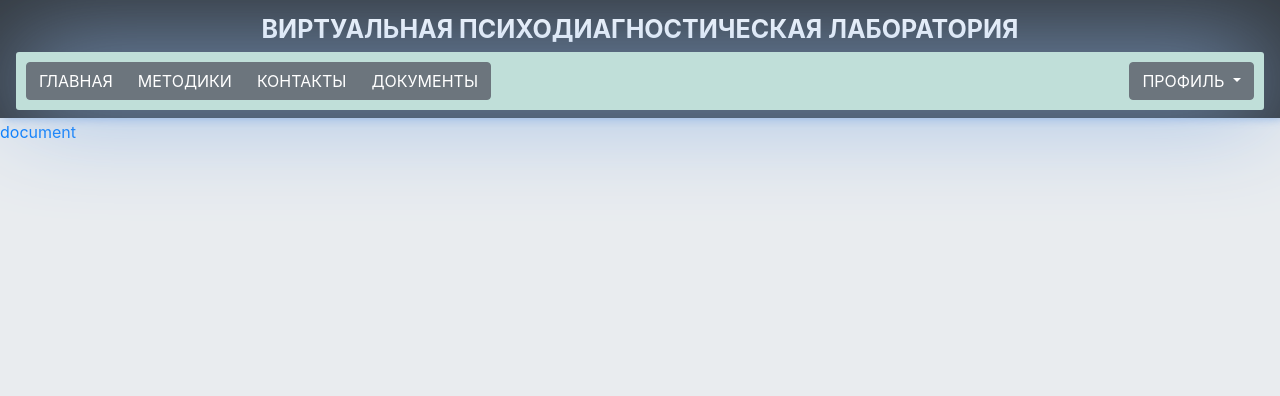
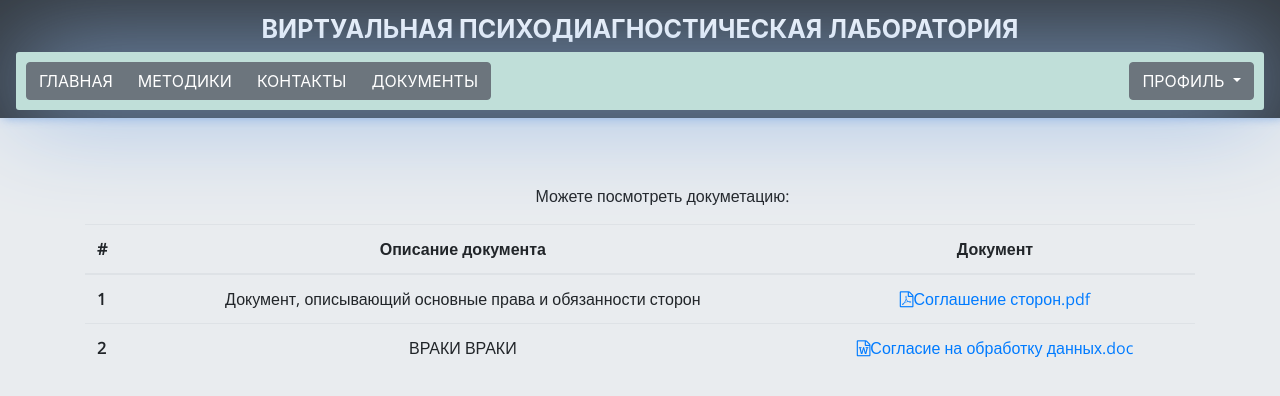
Before and after one commit to BolkunetsAlexandr/testLabCli, an Angular app: page /documents in a window 1280 px wide. Shown: the top 396 px of the page. Built offline with nearby package versions, Linux system fonts and the light colour scheme.

Commit message:
#11 commit

```diff
--- a/src/app/components/user/workspace/documentation/documentation.component.html
+++ b/src/app/components/user/workspace/documentation/documentation.component.html
@@ -1 +1,23 @@
-<a *ngFor="let file of files" href='{{file.downloadUrl}}' download>{{file.name}}</a>
+<div class="jumbotron textapp">
+  <p class="display-5 text-center">
+    Можете посмотреть докуметацию:
+  </p>
+  <div class="container">
+    <table class="table table-inverse">
+      <thead>
+      <tr>
+        <th>#</th>
+        <th class="text-center">Описание документа</th>
+        <th class="text-center">Документ</th>
+      </tr>
+      </thead>
+      <tbody>
+      <tr *ngFor="let file of files; let i = index">
+        <th scope="row">{{i+1}}</th>
+        <td class="text-center">{{file.description}}</td>
+        <td class="text-center"><a href='{{file.downloadUrl}}' download='{{file.name}}'><i class="fa fa-file-{{file.expansion}}-o"></i>{{file.name}}</a></td>
+      </tr>
+      </tbody>
+    </table>
+  </div>
+</div>
--- a/src/app/components/user/workspace/documentation/documentation.component.ts
+++ b/src/app/components/user/workspace/documentation/documentation.component.ts
@@ -11,7 +11,13 @@ export class DocumentationComponent implements OnInit {
   files: FileDescription[] = [
     { downloadUrl: 'http://www.axmag.com/download/pdfurl-guide.pdf',
       expansion: 'pdf',
-      name: 'document'
+      name: 'Соглашение сторон.pdf',
+      description: 'Документ, описывающий основные права и обязанности сторон'
+    },
+    { downloadUrl: 'http://oochechersk.gov.by/sites/default/files/procedura_provedeniya_i_pravila_povedeniya_uchastnika_.doc',
+      expansion: 'word',
+      name: 'Согласие на обработку данных.doc',
+      description: 'ВРАКИ ВРАКИ'
     }
   ];
 
--- a/src/app/components/user/workspace/documentation/filedescription.ts
+++ b/src/app/components/user/workspace/documentation/filedescription.ts
@@ -2,4 +2,5 @@ export class FileDescription {
   downloadUrl: string;
   expansion: string;
   name: string;
+  description: string;
 }
```
